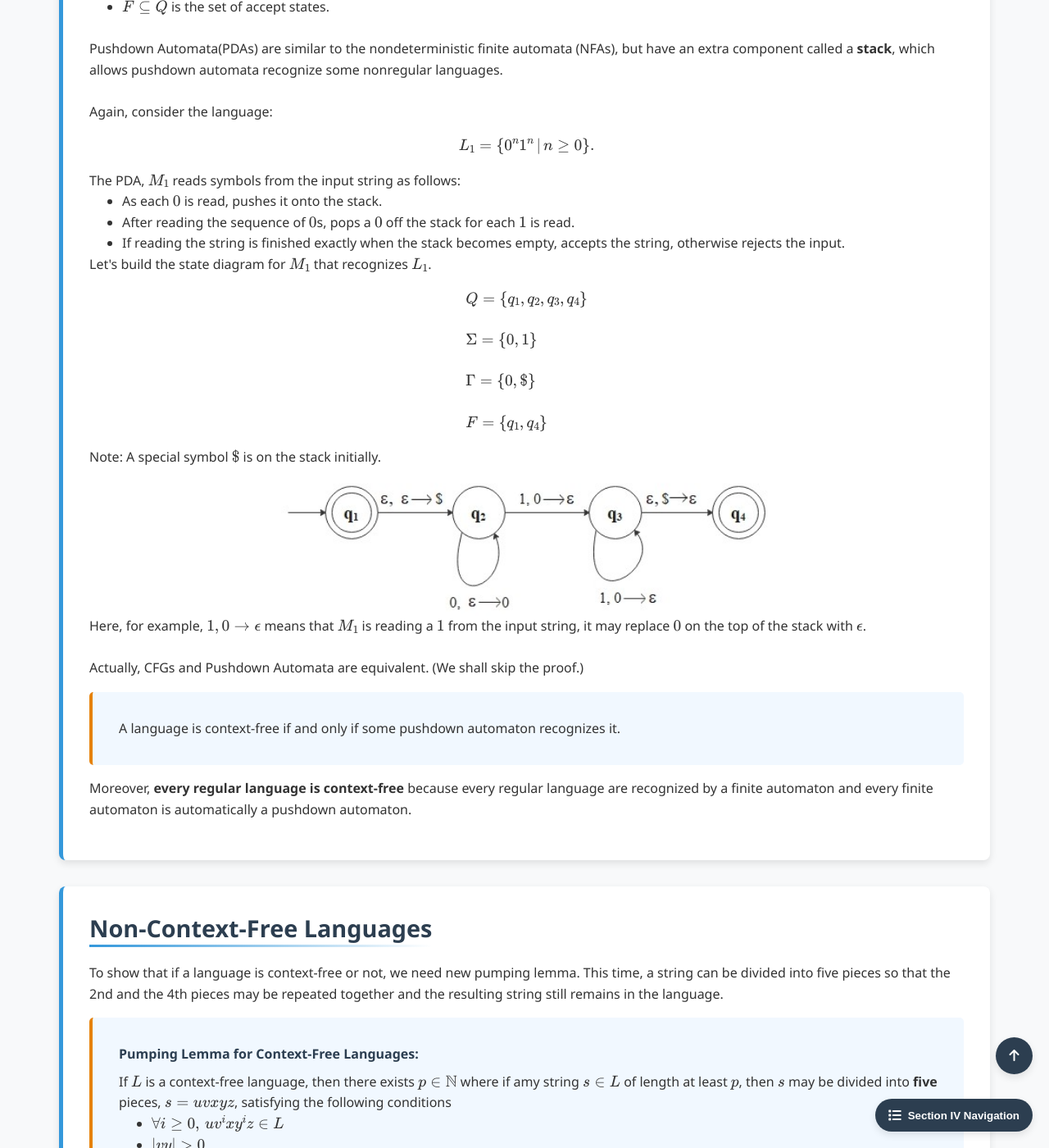
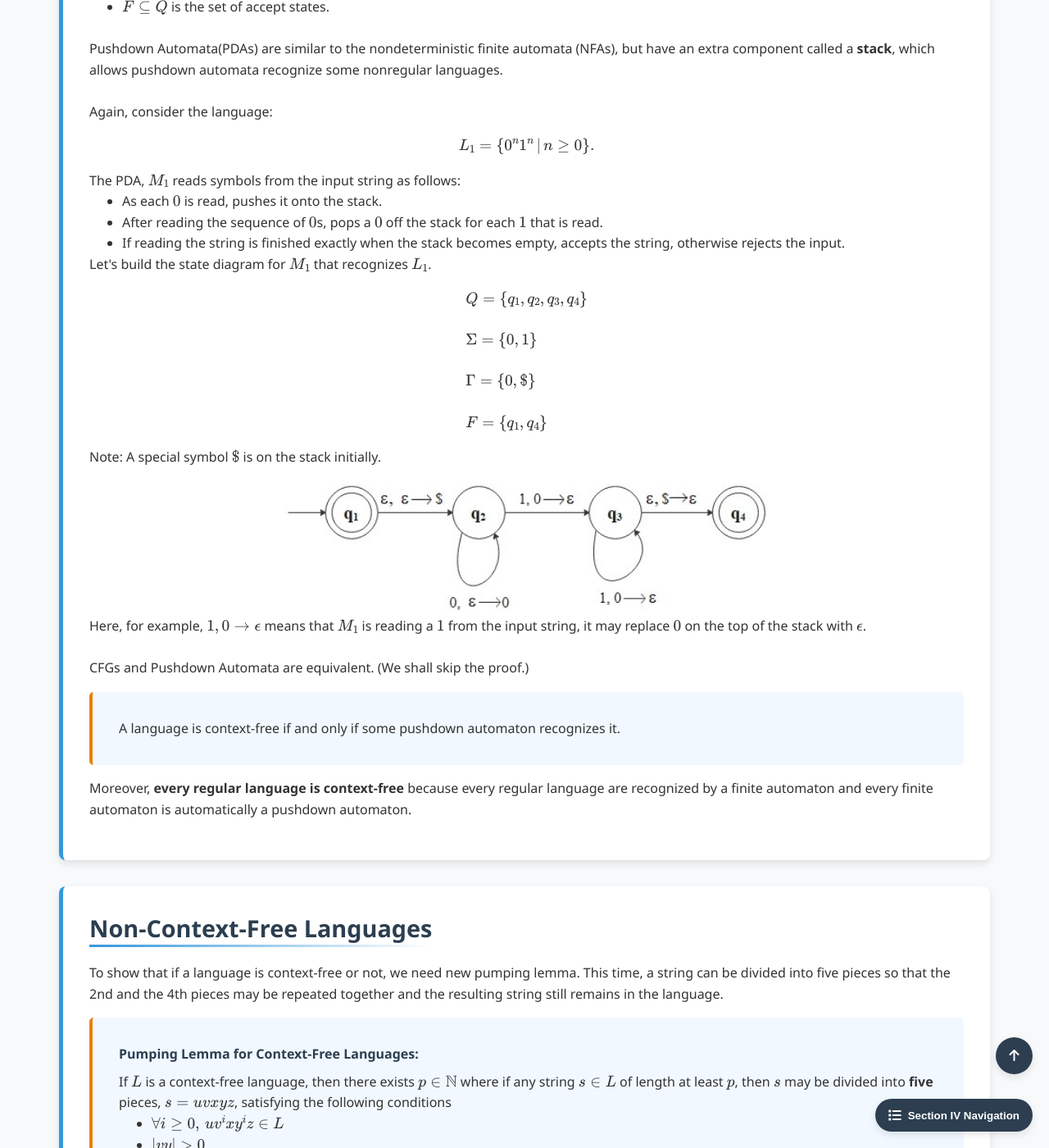
Before and after one commit to Yusukey01/yusukey01.github.io, a Jekyll site: the page built from Mathematics/Discrete/context_free.html, in a window 1280 px wide and 1400 px high, scrolled down 2472 px. Shown: the whole window at 82% size. Built offline with Jekyll 4.4.1, drawn with Linux system fonts in a browser that asks for light colours; some of the changed text lies outside the part shown.

Commit message:
Updated texts

```diff
--- a/Mathematics/Discrete/context_free.html
+++ b/Mathematics/Discrete/context_free.html
@@ -159,7 +159,7 @@ uses_python: false
             <p>
             <div class="theorem">
                 <span class="theorem-title">Pumping Lemma: </span>
-                If \(L\) is a regular language, then there exists \(p \in \mathbb{N}\) where if amy string \(s \in L\) of
+                If \(L\) is a regular language, then there exists \(p \in \mathbb{N}\) where if any string \(s \in L\) of
                 length at least \(p\), then \(s\) may be divided into three pieces, \(s = xyz\), satisfying the following conditions
                 <ul style="padding-left: 40px;">
                     <li>\(\forall i \geq 0, \, xy^i z \in L\)</li>
@@ -206,7 +206,7 @@ uses_python: false
             The PDA, \(M_1\) reads symbols from the input string as follows:
             <ul style="padding-left: 40px;">
                 <li>As each \(0\) is read, pushes it onto the stack.</li>
-                <li>After reading the sequence of \(0\)s, pops a \(0\) off the stack for each \(1\) is read.</li>
+                <li>After reading the sequence of \(0\)s, pops a \(0\) off the stack for each \(1\) that is read.</li>
                 <li>If reading the string is finished exactly when the stack becomes empty, accepts the string, otherwise rejects the input.</li>
             </ul>
             Let's build the state diagram for \(M_1\) that recognizes \(L_1\).
@@ -225,7 +225,7 @@ uses_python: false
             Here, for example, \(1, 0 \to \epsilon\) means that \(M_1\) is reading a \(1\) from the input string,
             it may replace \(0\) on the top of the stack with \(\epsilon\).
             <br><br>
-            Actually, CFGs and Pushdown Automata are equivalent. (We shall skip the proof.)
+            CFGs and Pushdown Automata are equivalent. (We shall skip the proof.)
             <div class="theorem">
                 A language is context-free if and only if some pushdown automaton recognizes it.
             </div>
@@ -242,7 +242,7 @@ uses_python: false
             in the language.
             <div class="theorem">
                 <span class="theorem-title">Pumping Lemma for Context-Free Languages: </span>
-                If \(L\) is a context-free language, then there exists \(p \in \mathbb{N}\) where if amy string \(s \in L\) of
+                If \(L\) is a context-free language, then there exists \(p \in \mathbb{N}\) where if any string \(s \in L\) of
                 length at least \(p\), then \(s\) may be divided into <strong>five</strong> pieces, \(s = uvxyz\), satisfying the following conditions
                 <ul style="padding-left: 40px;">
                     <li>\(\forall i \geq 0, \, uv^ixy^i z \in L\)</li>
--- a/Mathematics/Discrete/p_vs_np.html
+++ b/Mathematics/Discrete/p_vs_np.html
@@ -116,7 +116,7 @@ uses_python: false
             <h2>Polynomial Verifiability</h2>
             <p>
             <a href="Eulerian.html">Hamiltonian cycle problem</a> has a feature called <strong>polynomial verifiability</strong>.
-            Even though we cannot determine the existence of the path in polynomial time(it require exponential time in the worst case),
+            Even though we cannot determine the existence of the path in polynomial time(it requires exponential time in the worst case),
             if such a cycle is given, we could easily verify its existence. Here, we introduce a formal definition:
             <div class="theorem">
                 <span class="theorem-title">Verifiability: </span>
@@ -208,7 +208,7 @@ uses_python: false
             Finally, we introduce the Hamiltonian cycle problem with weighted edges.
             <div class="proof">
                 <span class="proof-title">Traveling Salesperson Problem (TSP), ver. Decision</span>
-                    Given a set of cities, distances between them, and a number \(k\), is there a tour that visits each
+                    Given a set of cities, the distances between them, and a number \(k\), is there a tour that visits each
                     city exactly once, returns to the starting city, and has total distance \(\leq k\)?
             </div>
             This decision version problem is NP-complete, but the <strong>optimization</strong> version - which asks for the <strong>shortest</strong>
--- a/Mathematics/Discrete/time_complexity.html
+++ b/Mathematics/Discrete/time_complexity.html
@@ -147,7 +147,7 @@ uses_python: true
             the function \(f: \mathbb{N} \to \mathbb{N}\), where \(f(n)\) is the maximum number of steps that \(M\) uses on any input
             of length \(n\). We say that \(M\) runs in time \(f(n)\).
             <br>
-            Usually we are interested in the running time of the algorithm for large inputs, and onsider only the highest order
+            Usually we are interested in the running time of the algorithm for large inputs, and consider only the highest order
             term of the expression for the running time. This is called <strong>asymptotic analysis</strong>.
             <br><br>
             <div class="theorem">
@@ -192,7 +192,7 @@ uses_python: true
             Let \(t: \mathbb{N} \to \mathbb{R}^+\) be a function. Define the <strong>time complexity class</strong>,
             \(\text{ TIME}(t(n))\), to be the collection of all languages that are decidable by an \(O(t(n))\) time Turing machine.
             <br><br>
-            Consider the Turing machine algoithm, \(M_1\) for the language:
+            Consider the Turing machine algorithm, \(M_1\) for the language:
             \[
             A = \{0^k 1^k | k \geq 0\}.
             \]
@@ -389,7 +389,7 @@ uses_python: true
             </div>
             In computability theory, \(M_1\), \(M_2\), and \(M_3\) are all equivalent, but in complexity theory,
             the choice of model affects the time complexity of languages. In practice, it is hard to say that \(M_1\) and \(M_3\)
-            are the "same." In the code, we set  \(n = 1,000,000\), which is too large for \(M_1\) that has time complexity \(O(n^2)\).
+            are the "same." In the code, we set \(n = 1,000,000\), which would be expensive for \(M_1\) that has time complexity \(O(n^2)\).
             <br><br>
             Note: Even though \(M_3\) has a theoretically better time complexity (O(n)), some practical factors can result in slower
             execution on a webpage compared to \(M_2\) in the environment. (Run the code in your local environment. You will get better result.)
```
